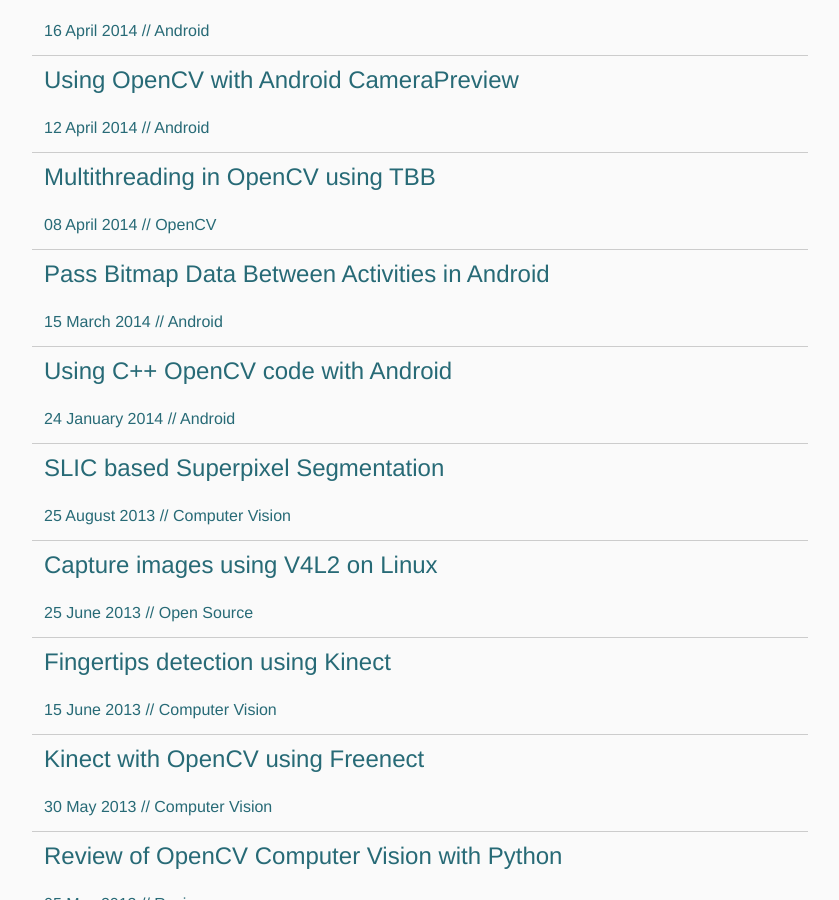
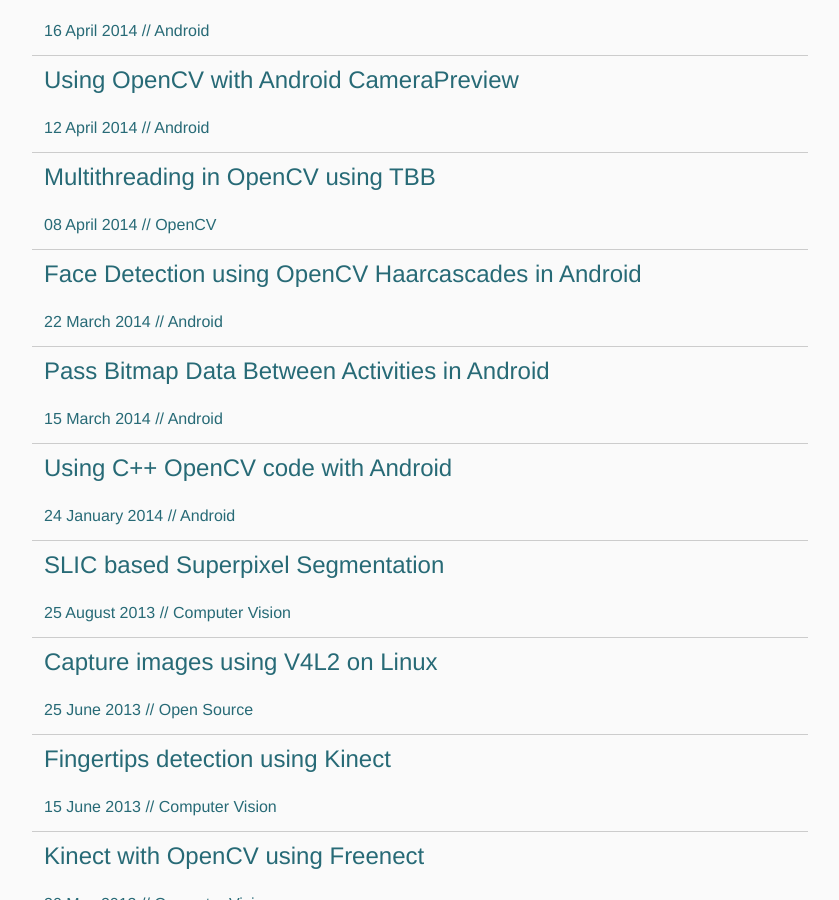
Before and after one commit to jayrambhia/jayrambhia.github.com, a Jekyll site: the page built from blog/index.md, in a window 1280 px wide and 900 px high, scrolled down 1293 px. Shown: the whole window, without its empty margins (392-1231 px from the left). Built offline with Jekyll 4.4.1, drawn with Linux system fonts in a browser that asks for light colours; comment, search, counter and statistics services are not loaded; some of the changed lines change nothing that is shown.

Commit message:
haarcascade face detection added
Signed-off-by: jayrambhia <jayrambhia777@gmail.com>

```diff
--- /dev/null
+++ b/_posts/2014-03-22-android-opencv-facedetection.markdown
@@ -0,0 +1,119 @@
+---
+category: Blog
+tag: Android
+comments: true
+date: 2014-03-22 13:00:00
+layout: post
+slug: android-opencv-facedetection
+title: Face Detection using OpenCV Haarcascades in Android
+---
+
+I was working on this app which required face detection and pose estimation. I was already using Native code for some other processes (edge detection, etc) so I figured I'd use Haarcascades in native code only. It was a bit of hassle to configure how to send xml file to JNI or whether it would load the cascade once I pass the filename to the native code.
+
+So I looked around a bit. I tried to look into the examples provided with opencv sdk and found out that I had to write the whole xml file to **FileOutputStream** so that it could be accessed in the native code.
+
+### Making XML available to the native code
+
+First I stored the XML file in assets/ folder.
+
+{% highlight java %}
+final InputStream is;
+FileOutputStream os;
+try {
+    is = getResources().getAssets().open("face_frontal.xml");
+    File cascadeDir = getDir("cascade", Context.MODE_PRIVATE);
+    mCascadeFile = new File(cascadeDir, "face_frontal.xml");
+
+    FileOutputStream os;
+    os = new FileOutputStream(mCascadeFile);
+
+    byte[] buffer = new byte[4096];
+    int bytesRead;
+    while ((bytesRead = is.read(buffer)) != -1) {
+        os.write(buffer, 0, bytesRead);
+    }
+
+    is.close();
+    os.close();
+} catch (IOException e) {
+    Log.i(TAG, "face cascade not found");
+}
+
+{% endhighlight %}
+
+Once this is done, you can pass the file and relevant Mat objects to the native code.
+
+### JNI call
+
+{% highlight java %}
+faceFound = detectFace(mCascadeFile.getAbsolutePath(),
+                       mRgba.getNativeObjAddr(),
+                       mretVal.getNativeObjAddr());
+
+// Image is loaded in mRgba
+// mretVal will contain the output Mat
+
+// At the end of the class declaring the native function
+public native int detectFace(String filename, long matAddrRgba,
+                             long matAddrRetVal);
+{% endhighlight %}
+
+### Native code
+
+I'm not editing the native function name here so you need to change it appropriately.
+
+{% highlight cpp %}
+JNIEXPORT jint JNICALL Java_com_fenchtose_cardscanner_ScanActivity_detectFace(JNIEnv* jenv, jobject, jstring jFileName, jlong addrRgba, jlong addrRetVal)
+{
+    const char* jnamestr = jenv->GetStringUTFChars(jFileName, NULL);
+    string stdFileName(jnamestr);
+
+    Mat& mRgba = *(Mat*)addrRgba;
+    Mat& retValMat = *(Mat*)addrRetVal;
+    Mat gray;
+    vector<Rect> faces;
+
+    jint retVal;
+    int faceFound=0;
+
+    mRgba.copyTo(retValMat);
+
+    cvtColor(mRgba, gray, CV_RGBA2GRAY);
+
+    CascadeClassifier face_cascade;
+    face_cascade.load(stdFileName);
+    LOGD("cascade loaded\n");
+
+    face_cascade.detectMultiScale(gray, faces, 2, 1,
+                CV_HAAR_FIND_BIGGEST_OBJECT |  CV_HAAR_SCALE_IMAGE,
+                Size(30, 30), Size(900, 900));
+    LOGD("detectMultiScale\n");
+
+    if (faces.size() > 0)
+    {
+        int index;
+        Rect face;
+        for(index=0; index<faces.size(); index++){
+            face = faces[index];
+            rectangle(retValMat, face, Scalar(255, 0, 0), 3);
+        }
+        faceFound = 1;
+        LOGD("face found\n");
+    }
+    else
+    {
+        LOGD("face not found\n");
+        faceFound = 0;
+    }
+
+    retVal = (jint)faceFound;
+
+    return retVal;
+}
+
+{% endhighlight %}
+
+This returns if face is found or not. If face is found it draws on the retvalMat.
+So this was pretty easy to do and return a good output.
+
+P.S. Learning more about Android OpenCV.
```
Also changed, not shown: _posts/2014-05-12-android-facedetection.markdown (line endings or trailing spaces).
